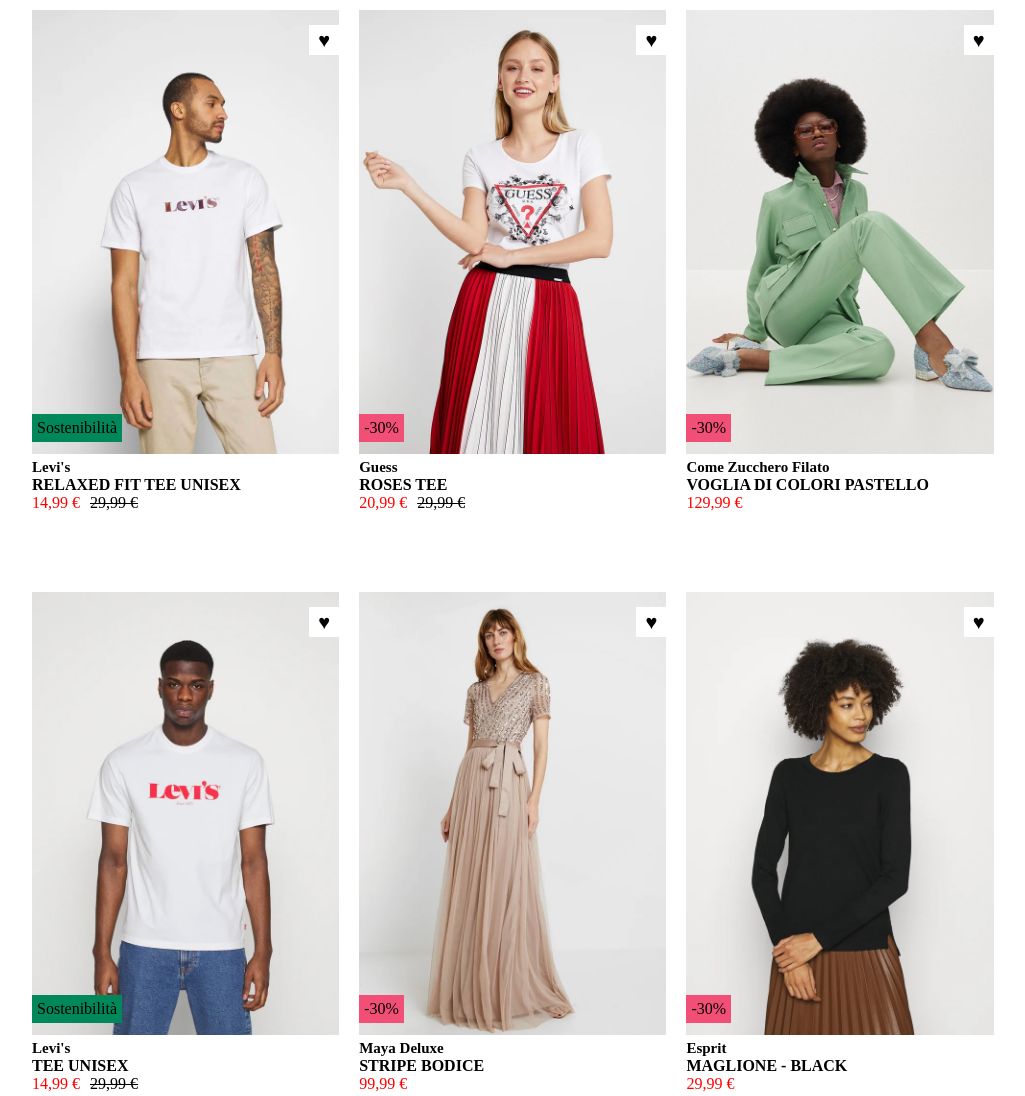
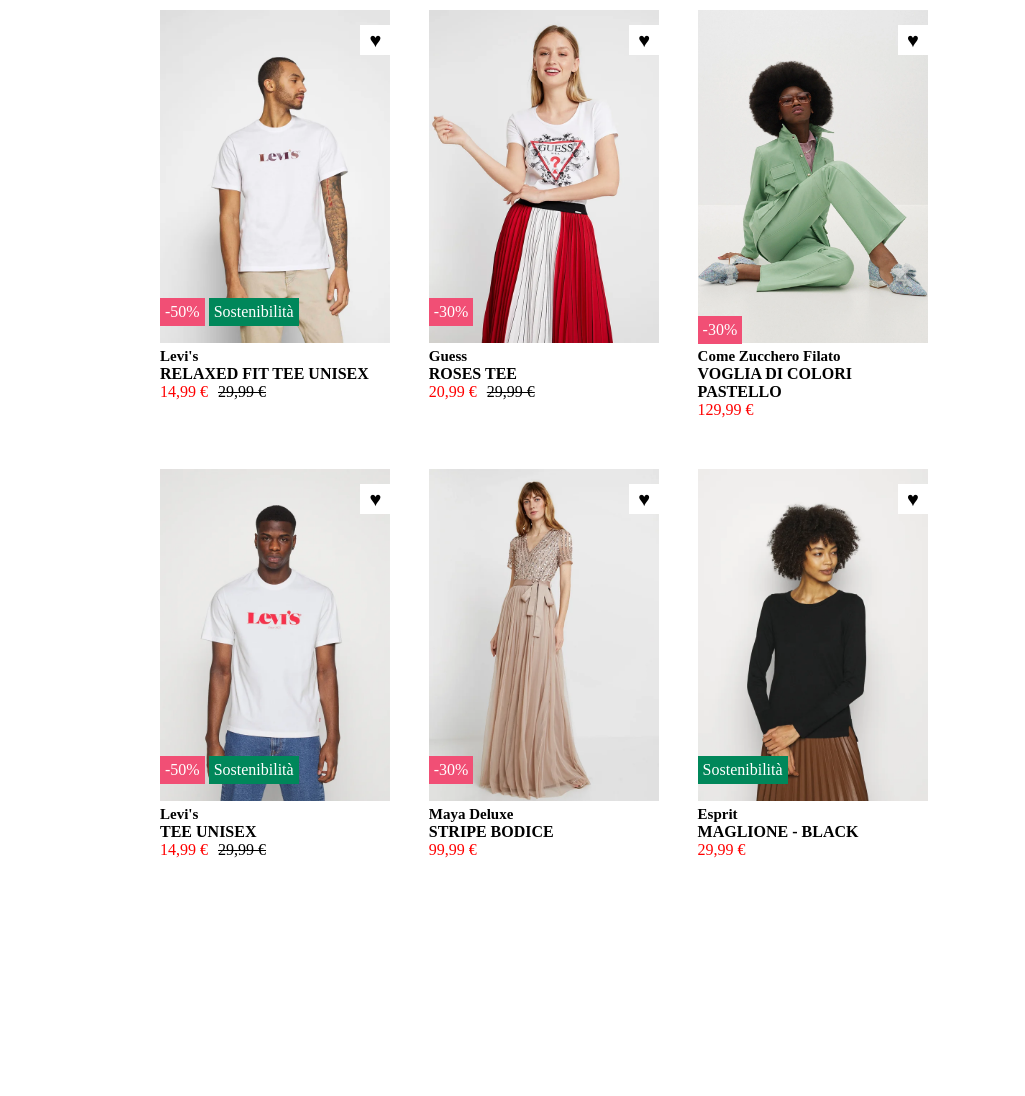
Before and after one commit to davidemontagna/html-css-boolando, a plain HTML site: page index.html in a window 1280 px wide. Shown: the whole page, without its empty margins (96-1121 px from the left). After the commit the page ends 909 px from the top, so only its background shows below. Drawn offline with Linux system fonts and the light colour scheme.

Commit message:
correzioni

```diff
--- a/css/style.css
+++ b/css/style.css
@@ -5,7 +5,7 @@
 }
 
 main{
-    width: 80%;
+    width: 60%;
     margin: 10px auto;
 }
 
@@ -16,7 +16,7 @@
   }
 
   .row{
-      margin-bottom: 80px;
+      margin-bottom: 50px;
   }
 
 .element{
@@ -32,7 +32,7 @@
 }
 
 .center{
-    margin: 0 20px;
+    margin: 0 5%;
 }
 
 .first-image{
@@ -66,7 +66,8 @@
 
 .text-img{
     position: absolute;
-    bottom: 20px;
+    bottom: 75px;
+    left: 0;
 }
 
 .sconto{
@@ -81,9 +82,8 @@
 .sconto, .tipologia{
     display: inline-block;
     padding: 5px;
-    position: absolute;
-    left: 0;
-    bottom: 50px;
+    color: white;
+
 }
 
 .text h6{
--- a/index.html
+++ b/index.html
@@ -69,6 +69,7 @@
                 </div>
         </div>
 
+        <!--Seconda riga-->
             <div class="row clearfix">
                 <div class="element">
 
@@ -114,7 +115,7 @@
                     <span class="heart">&hearts;</span>
 
                     <div class="text-img">
-                        <div class="sconto">-30%</div>
+                        <div class="tipologia">Sostenibilità</div>
                     </div>
 
                     <div class="text">
```
